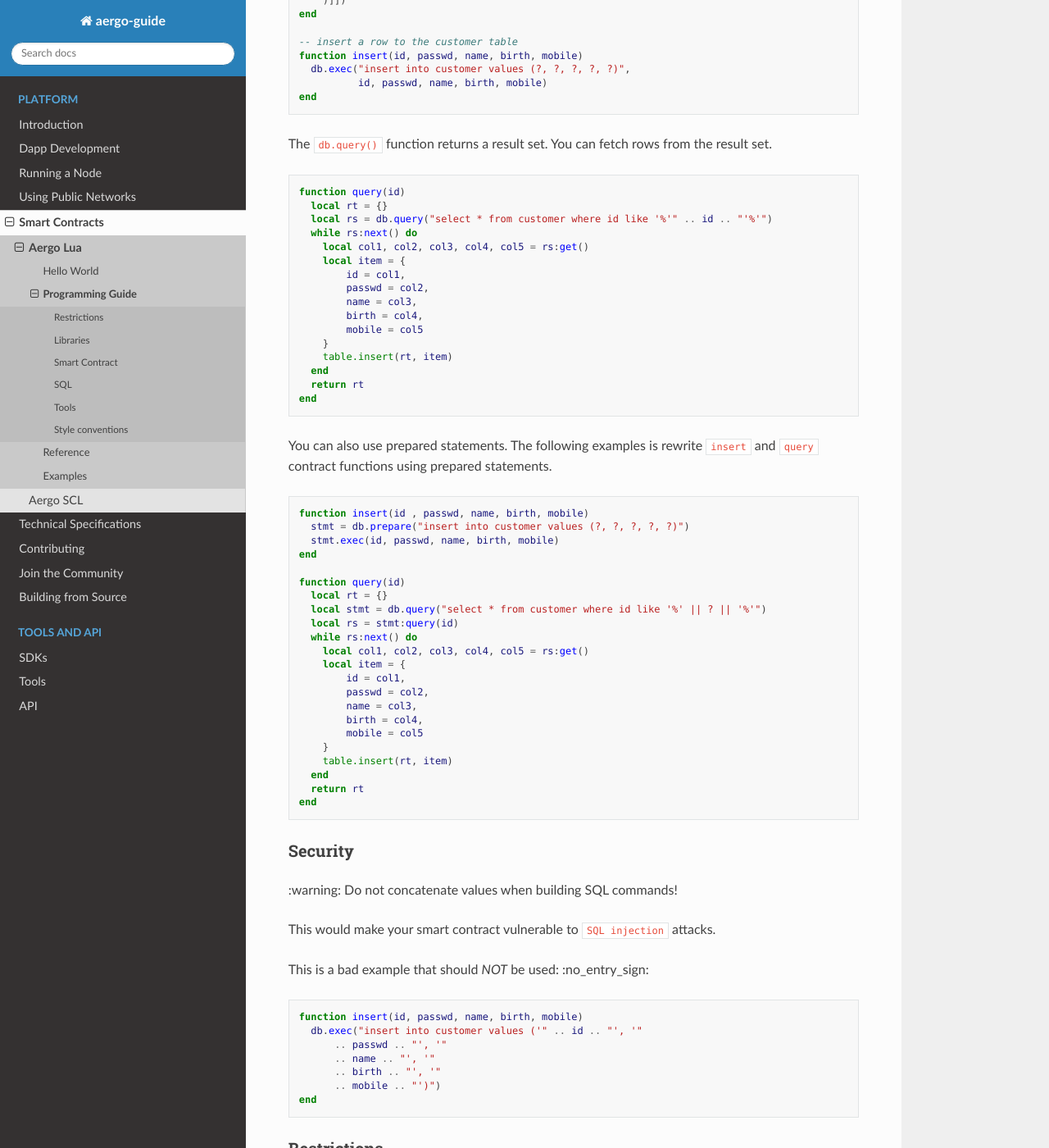
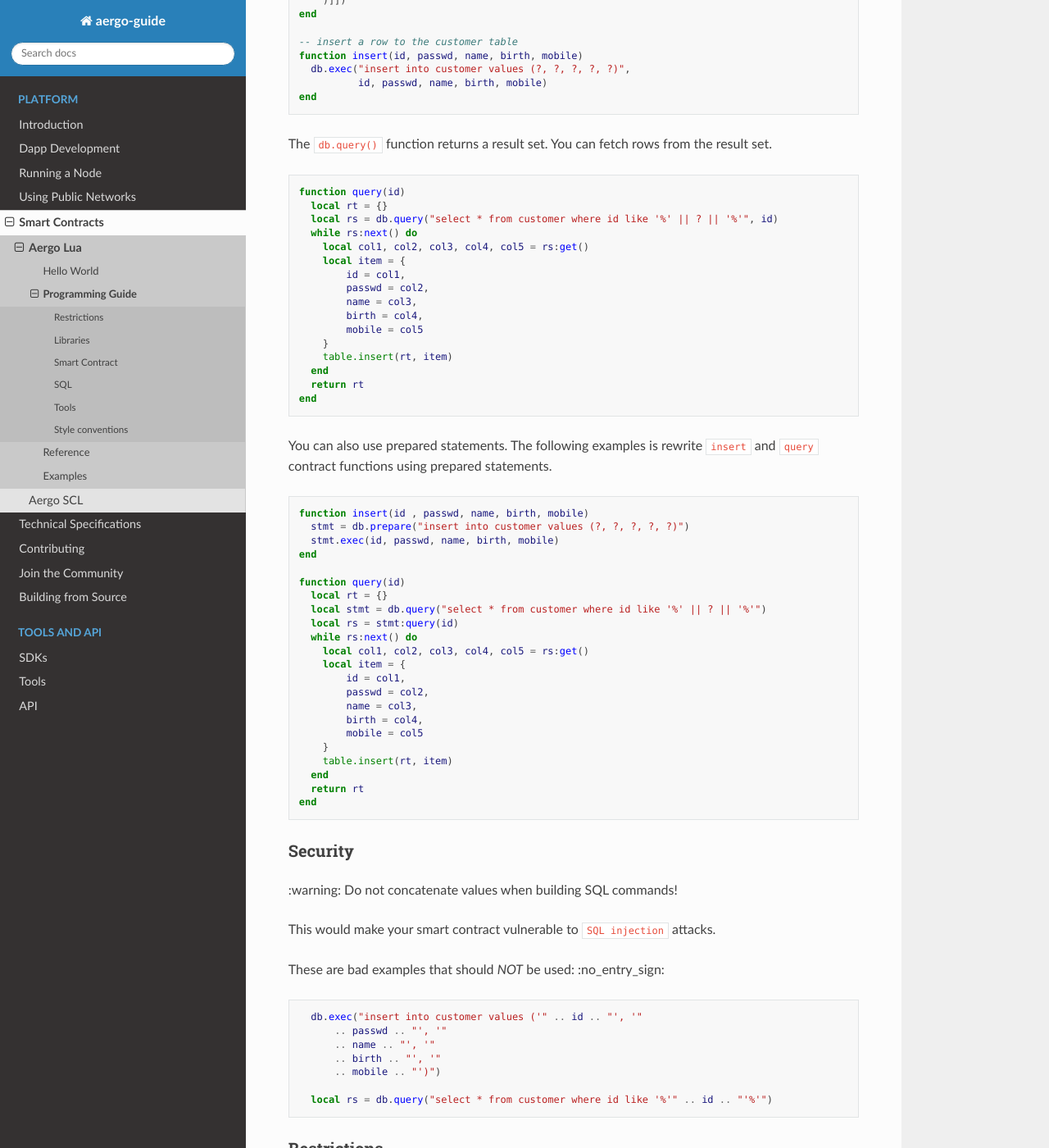
Before and after one commit to aergoio/guide, a Sphinx documentation site: the page built from source/smart-contracts/lua/guide.md, in a window 1280 px wide and 1400 px high, scrolled down 6751 px. Shown: the whole window at 82% size. Built offline with Sphinx 7.4.7 and the Read the Docs theme 2.0.0, drawn with Linux system fonts in a browser that asks for light colours.

Commit message:
More fixes regarding SQL injection

````diff
--- a/source/smart-contracts/lua/guide.md
+++ b/source/smart-contracts/lua/guide.md
@@ -301,12 +301,13 @@ function insert(id, passwd, name, birth, mobile)
           id, passwd, name, birth, mobile)
 end
 ```
+
 The `db.query()` function returns a result set. You can fetch rows from the result set.
 
 ```lua
 function query(id)
   local rt = {}
-  local rs = db.query("select * from customer where id like '%'" .. id .. "'%'")
+  local rs = db.query("select * from customer where id like '%' || ? || '%'", id)
   while rs:next() do
     local col1, col2, col3, col4, col5 = rs:get()
     local item = {
@@ -355,16 +356,16 @@ end
 
 This would make your smart contract vulnerable to `SQL injection` attacks.
 
-This is a bad example that should *NOT* be used: :no_entry_sign:
+These are bad examples that should *NOT* be used: :no_entry_sign:
 
 ```lua
-function insert(id, passwd, name, birth, mobile)
   db.exec("insert into customer values ('" .. id .. "', '"
       .. passwd .. "', '"
       .. name .. "', '"
       .. birth .. "', '"
       .. mobile .. "')")
-end
+
+  local rs = db.query("select * from customer where id like '%'" .. id .. "'%'")
 ```
 
 ### Restrictions
````
